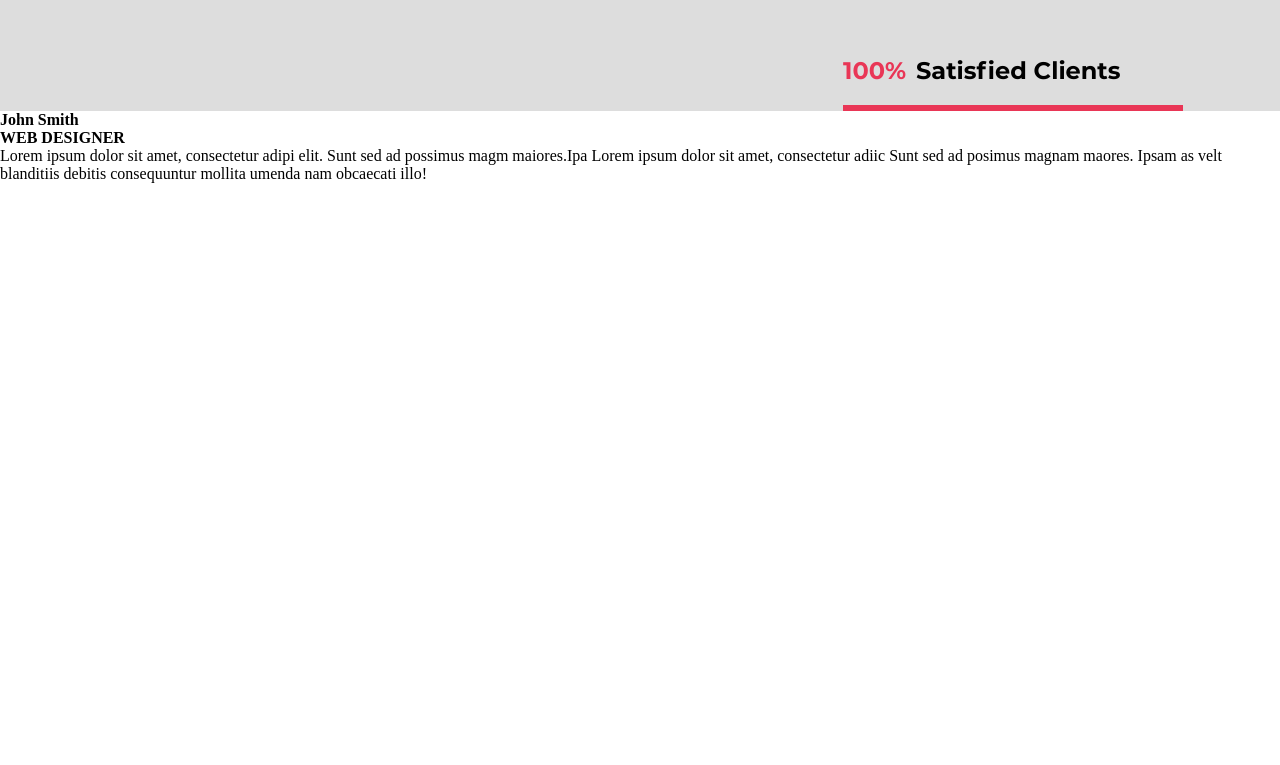
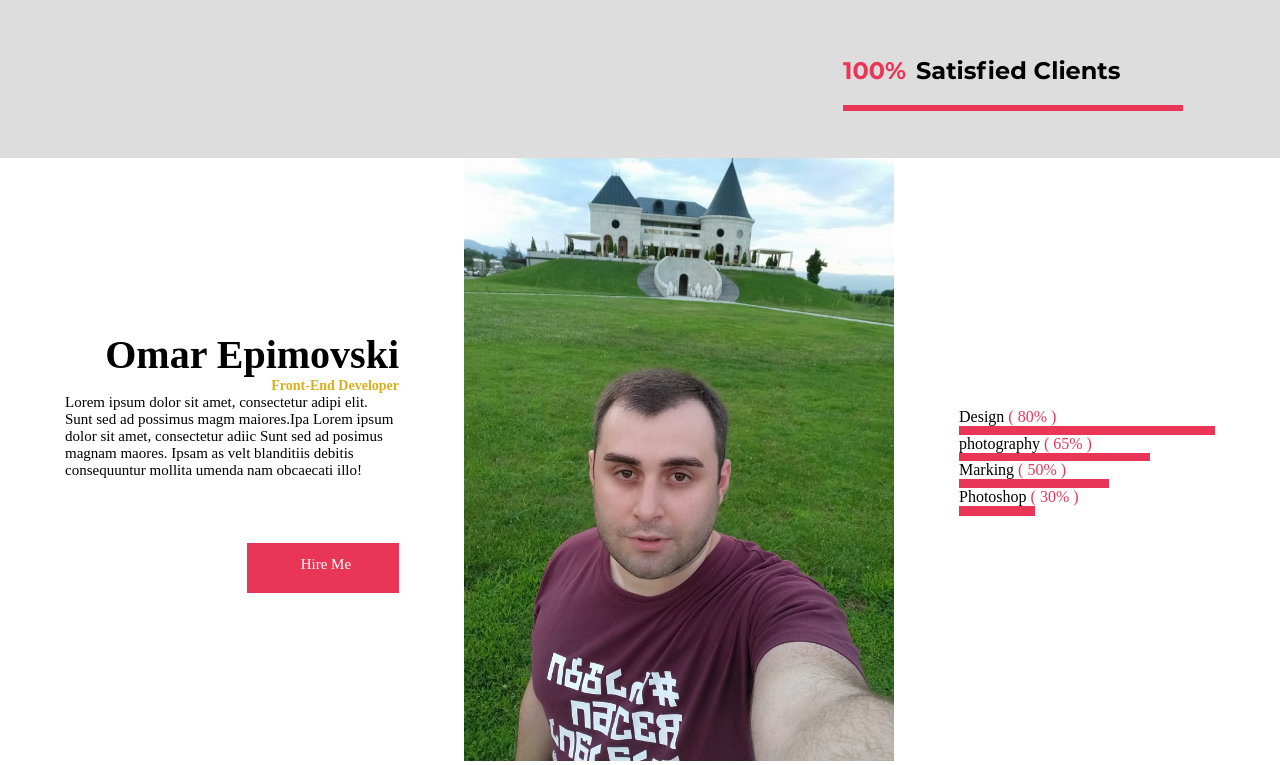
Before and after one commit to Effimowsky/Final-Project, a plain HTML site: page index.html in a window 1280 px wide. Shown: the part 994-1759 px from the top of the page. Before the commit the page ends 1177 px from the top, so only its background shows below. Drawn offline with Linux system fonts and the light colour scheme.

Commit message:
add styled section

```diff
--- a/Style/Style.css
+++ b/Style/Style.css
@@ -95,6 +95,7 @@ header {
   height: 6px;
   background-color: #e93656;
   opacity: 100%;
+  margin-bottom: 47px;
 }
 .clients-statis p {
   font-size: 24px;
@@ -107,3 +108,66 @@ header {
   padding-top: 181.46px;
   padding-right: 97px;
 }
+.user-info h1 {
+  font-size: 40px;
+}
+.user-info h2 {
+  font-size: 14px;
+  color: #daae19;
+}
+.about-me-text {
+  font-size: 15px;
+  width: 334px;
+  height: 149px;
+}
+.hire-me {
+  font-size: 15px;
+  background-color: #e93656;
+  width: 152px;
+  height: 50px;
+  color: #ffffff;
+  padding: 13px 46.33px 17px 53.67px;
+  cursor: pointer;
+}
+.about-me {
+  display: flex;
+  flex-direction: column;
+  align-items: flex-end;
+  justify-content: flex-end;
+}
+.my-photo img {
+  width: 430px;
+  height: 603px;
+  object-fit: cover;
+}
+.user-info {
+  display: flex;
+  align-items: center;
+  justify-content: space-evenly;
+}
+.red-line-1 {
+  background-color: #e93656;
+  width: 256px;
+  height: 9px;
+}
+.percentage span {
+  color: #e93656;
+}
+.red-line-2 {
+  background-color: #e93656;
+  width: 191px;
+  height: 8px;
+}
+.red-line-3 {
+  background-color: #e93656;
+  width: 150px;
+  height: 9px;
+}
+.red-line-4 {
+  background-color: #e93656;
+  width: 76px;
+  height: 10px;
+}
+.percentage p {
+  transition: all 0.3s ease;
+}
--- a/index.html
+++ b/index.html
@@ -49,9 +49,25 @@
       </header>
       <section>
         <div class="user-info">
-          <h1>John Smith</h1>
-          <h2>WEB DESIGNER</h2>
-          <p>Lorem ipsum dolor sit amet, consectetur adipi elit. Sunt sed ad possimus magm maiores.Ipa Lorem ipsum dolor sit amet, consectetur adiic Sunt sed ad posimus magnam maores. Ipsam as velt blanditiis debitis consequuntur mollita umenda nam obcaecati illo!</p>
+          <div class="about-me">
+            <h1>Omar Epimovski</h1>
+            <h2>Front-End Developer</h2>
+            <p class="about-me-text">Lorem ipsum dolor sit amet, consectetur adipi elit. Sunt sed ad possimus magm maiores.Ipa Lorem ipsum dolor sit amet, consectetur adiic Sunt sed ad posimus magnam maores. Ipsam as velt blanditiis debitis consequuntur mollita umenda nam obcaecati illo!</p>
+            <div class="hire-me">Hire Me </div>
+          </div>
+          <div class="my-photo">
+            <img src="Images/my-image.jpg" alt="my-image">
+          </div>
+          <div class="percentage">
+            <div>Design <span>( 80% )</span></div>
+            <p class="red-line-1 anim-line"></p>
+            <div>photography <span>( 65% )</span></div>
+            <p class="red-line-2 anim-line"></p>
+            <div>Marking  <span>( 50% )</span></div>
+            <p class="red-line-3 anim-line"></p>
+            <div>Photoshop <span>( 30% )</span></div>
+            <p class="red-line-4 anim-line"></p>
+          </div>
         </div>
       </section>
      <script src="app.js"></script>
```
Also changed, not shown: Images/my-image.jpg (added).
